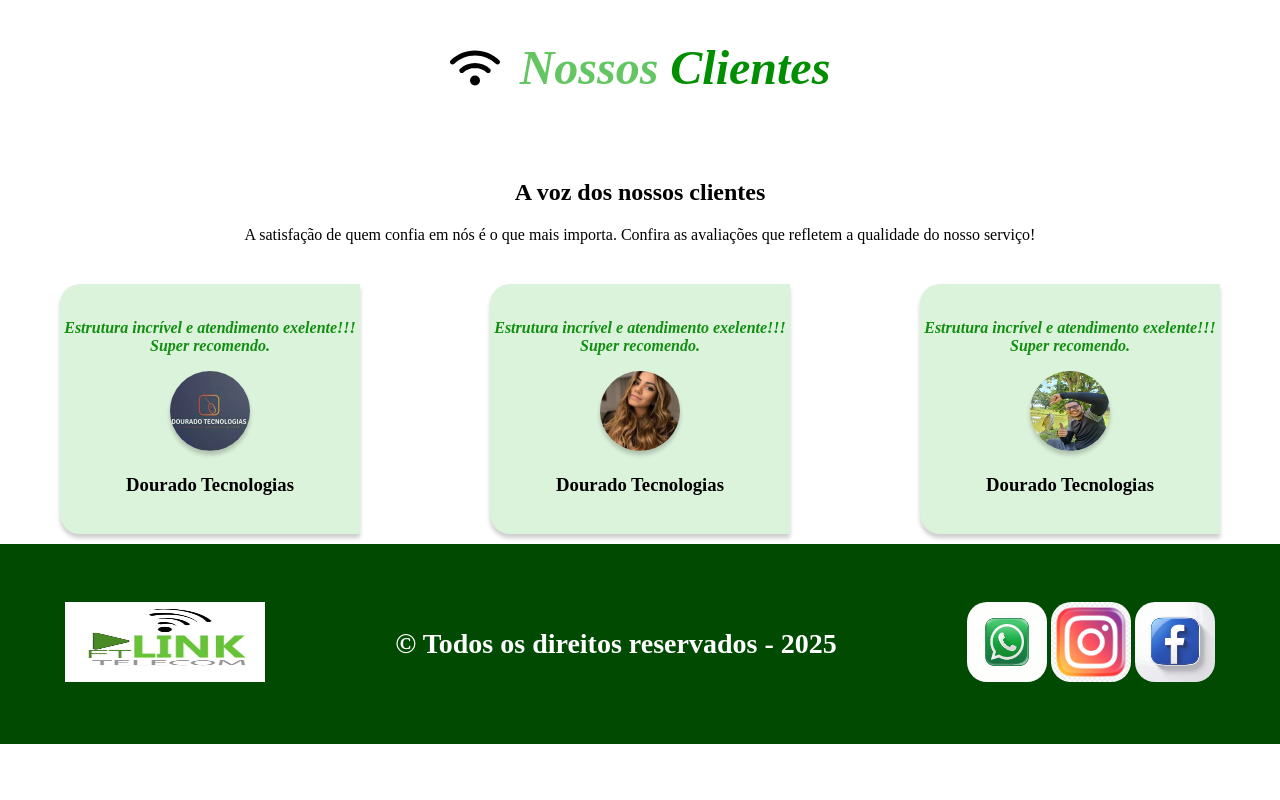
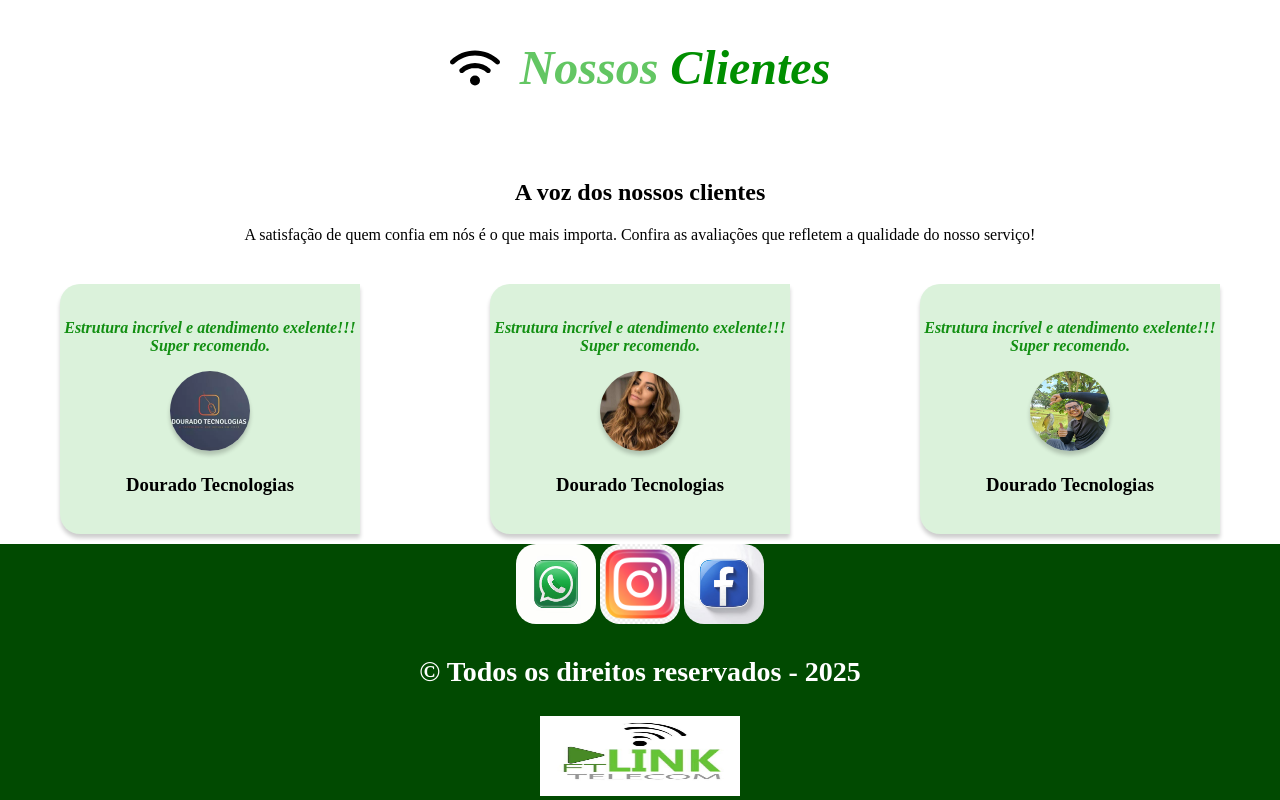
Before and after one commit to Gabby-Paess/revisao, a plain HTML site: page index.html in a window 1280 px wide. Shown: the part 1886-2686 px from the top of the page. Before the commit the page ends 2630 px from the top, so only its background shows below. Drawn offline with Linux system fonts and the light colour scheme.

Commit message:
Add files via upload

```diff
--- a/css/style.css
+++ b/css/style.css
@@ -292,4 +292,9 @@ body {
 }
 .menus{
     flex-direction: column;
+
 }
+.rodape{
+    flex-direction: column-reverse;
+    height: auto;
+}
```
